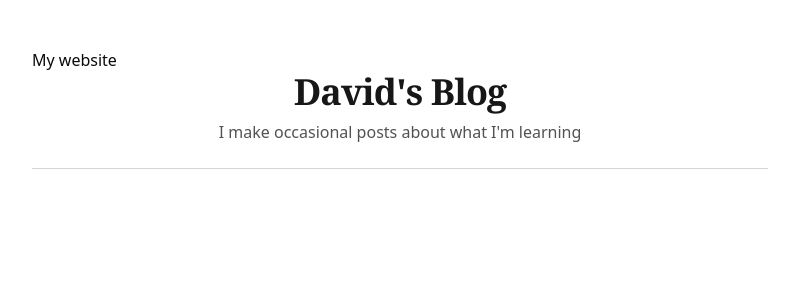
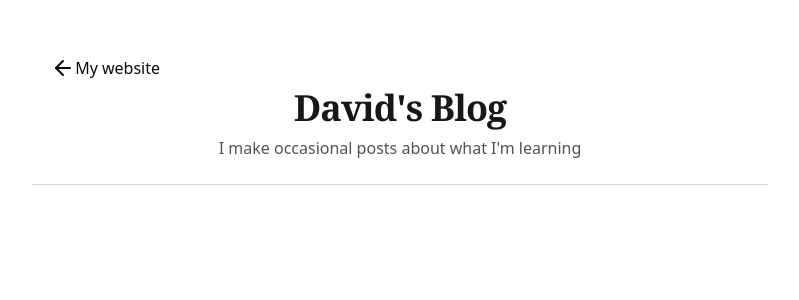
Before and after one commit to CrimiDavid/portfolio-2, a Next.js app: page /blog in a window 1280 px wide. Shown: the top 300 px of the page, without its empty margins (240-1039 px from the left). Built offline with nearby package versions, Linux system fonts and the light colour scheme.

Commit message:
fixed back to website button

```diff
--- a/app/blog/page.tsx
+++ b/app/blog/page.tsx
@@ -1,6 +1,6 @@
 // app/blog/page.tsx
 import Link from "next/link";
-import { type PostMetadataType, getSortedPostsData } from "@/lib/posts";
+import { ArrowLeft } from 'lucide-react';import { type PostMetadataType, getSortedPostsData } from "@/lib/posts";
 import { formatDateDigits } from "@/lib/utils";
 import type { Metadata } from "next";
 
@@ -44,8 +44,9 @@ export default async function Blog() {
             <header className="mb-3 text-center">
                 <a
                     href={"/"}
-                    className={"flex"}
+                    className="md:flex hidden justify-center items-center gap-2 px-4 max-w-1/5 py-2 rounded-lg transition-colors text-base hover:text-gray-900 hover:bg-gray-100 font-medium"
                 >
+                    <ArrowLeft className={"flex -mr-2"}/>
                     My website
                 </a>
                 <h1 className="font-serif text-4xl font-bold tracking-tight text-neutral-900 dark:text-neutral-100">
```
